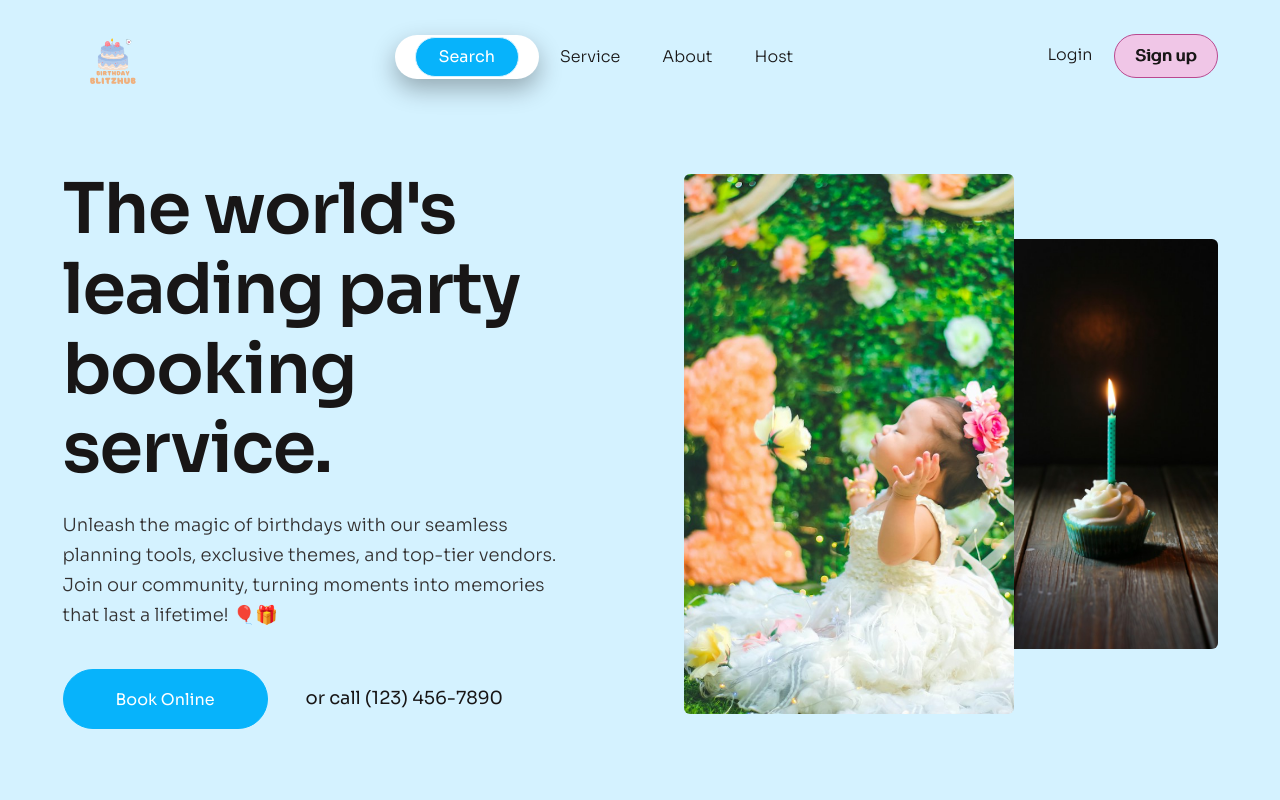
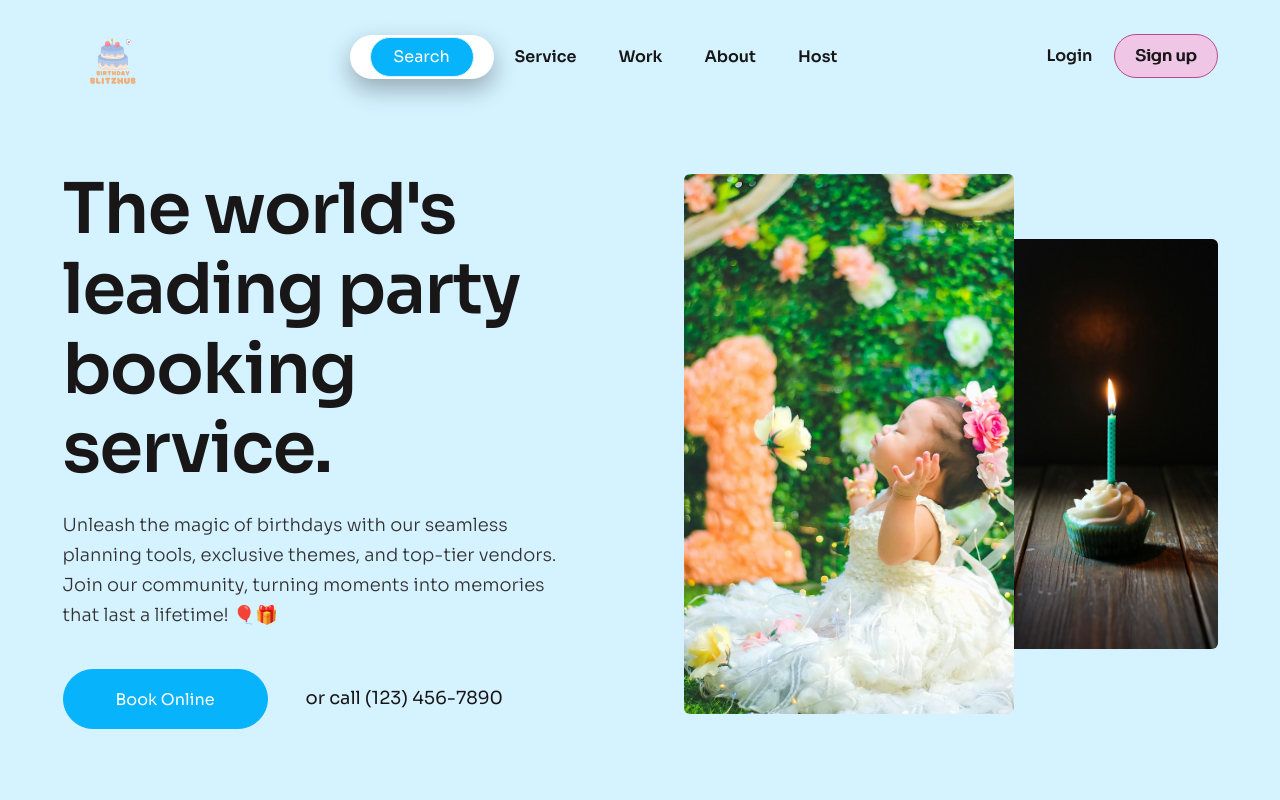
Before and after one commit to vuvuvo0303/birthdayforkids_fe_swp, a React (Vite) app: page / in a window 1280 px wide. Shown: the top 800 px of the page. Built offline with nearby package versions, Linux system fonts and the light colour scheme.

Commit message:
change something

```diff
--- a/src/component/Header.jsx
+++ b/src/component/Header.jsx
@@ -45,6 +45,11 @@ export const Header = () => {
                                 </li>
                                 <li class="navbar__item">
                                     <a href="#!" class="navbar__link">
+                                        Work
+                                    </a>
+                                </li>
+                                <li class="navbar__item">
+                                    <a href="#!" class="navbar__link">
                                         About
                                     </a>
                                 </li>
@@ -58,17 +63,11 @@ export const Header = () => {
 
                         {/* <!-- Action --> */}
                         <div class="action">
-                            <a
-                                href="http://localhost:5174/login"
-                                class="action__login"
-                            >
+                            <a href="#!" class="action__login">
                                 Login
                             </a>
 
-                            <a
-                                href="http://localhost:5174/register"
-                                class="btn action__signup"
-                            >
+                            <a href="#!" class="btn action__signup">
                                 <p>Sign up</p>
                             </a>
                         </div>
--- a/src/component/index.css
+++ b/src/component/index.css
@@ -98,7 +98,7 @@ a {
 }
 
 .box:hover input {
-    width: 400px;
+    width: 300px;
 }
 
 .box input {
@@ -117,7 +117,7 @@ a {
 }
 
 .action {
-    margin-top: -11.6px;
+    margin-top: -11.5px;
 }
 
 .action__search {
@@ -133,7 +133,7 @@ a {
 .navbar__link {
     padding: 4px 21px;
     font-size: 1.6rem;
-    font-weight: 300;
+    font-weight: 600;
     color: #181616;
 }
 
```
